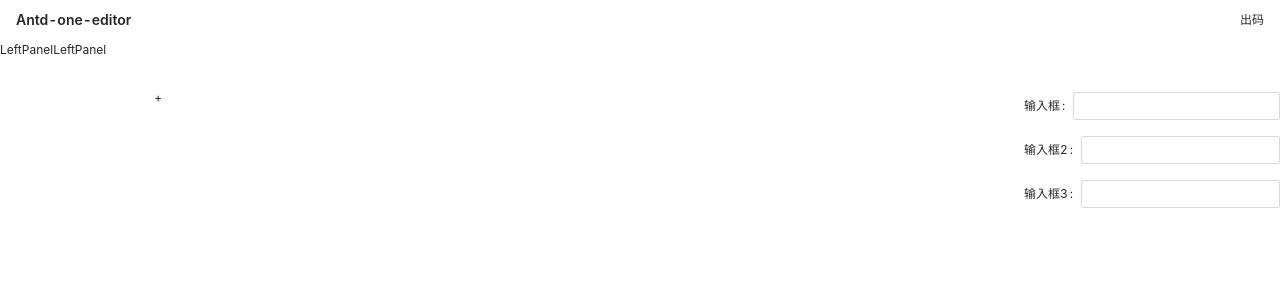
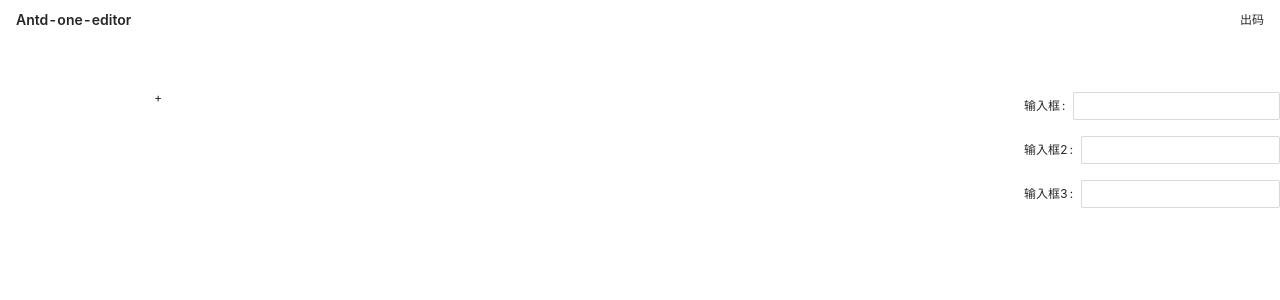
Before and after one commit to wen-haoming/antd-one-editor, a React (Vite) app: page / in a window 1280 px wide. Shown: the top 300 px of the page. Built offline with nearby package versions, Linux system fonts and the light colour scheme.

Commit message:
feat: prettier format

```diff
--- a/src/components/AddComponent.tsx
+++ b/src/components/AddComponent.tsx
@@ -1,7 +1,8 @@
 import { Modal, Button, Descriptions } from 'antd';
-import { FC, memo } from 'react';
+import type { FC} from 'react';
+import { memo } from 'react';
 import { useBoolean } from 'ahooks';
-import { Atom } from '@/components/Render';
+import type { Atom } from '@/components/Render';
 
 interface AddComponentProps {
   onChange: (atom: Atom) => void;
--- a/src/layout/LeftPanel.tsx
+++ b/src/layout/LeftPanel.tsx
@@ -1,5 +1,5 @@
 const LeftPanel = () => {
-  return <div className="w-auto    border-brand-line">LeftPanelLeftPanel</div>;
+  return <div className="w-auto    border-brand-line text-white">LeftPanelLeftPanel</div>;
 };
 
 export default LeftPanel;
--- a/src/layout/RenderPanel.tsx
+++ b/src/layout/RenderPanel.tsx
@@ -1,5 +1,6 @@
 import AddComponent from '@/components/AddComponent';
-import Render, { RenderProps } from '@/components/Render';
+import type { RenderProps } from '@/components/Render';
+import Render from '@/components/Render';
 import { useState } from 'react';
 
 const RightPanel = () => {
@@ -9,10 +10,10 @@ const RightPanel = () => {
     <div className="flex-1 bg-brand-grey p-t-0">
       <div className="flex h-8 w-full bg-white b-brand-grey border-l-1 border-r-1 justify-end items-center p-x2">
         <span className=" hover:bg-brand-grey p-1 hover:text-brand-primary cursor-pointer f-center">
-          <span className="i-carbon-chart-relationship inline-block text-size-xl "></span>
+          <span className="i-carbon-chart-relationship inline-block text-size-xl " />
         </span>
         <span className=" hover:bg-brand-grey p-1 hover:text-brand-primary cursor-pointer f-center">
-          <span className="i-material-symbols-code-blocks-outline inline-block text-size-xl "></span>
+          <span className="i-material-symbols-code-blocks-outline inline-block text-size-xl " />
         </span>
       </div>
       <div className="bg-white h-full overflow-y-auto m-2">
--- a/src/utils/propsTramsform.tsx
+++ b/src/utils/propsTramsform.tsx
@@ -1,5 +1,5 @@
 import FormRender from '@/components/FormRender';
-import { Field } from '@/components/FormRender/types';
+import type { Field } from '@/components/FormRender/types';
 
 export type PropsArray = Field[];
 
```
Also changed, not shown: src/components/Schema/AntButton.tsx (+5 -4 lines), src/components/Schema/AntInput.tsx (+4 -3 lines), src/components/Schema/AntList.tsx (+4 -3 lines), src/components/Schema/AntPageHeader.tsx (+4 -3 lines), src/components/Schema/AntResult.tsx (+4 -3 lines), src/components/Schema/AntTable.tsx (+4 -3 lines), src/components/Schema/AntTabs.tsx (+4 -3 lines), 2 other files (tests, documents, lock files or other folders).
